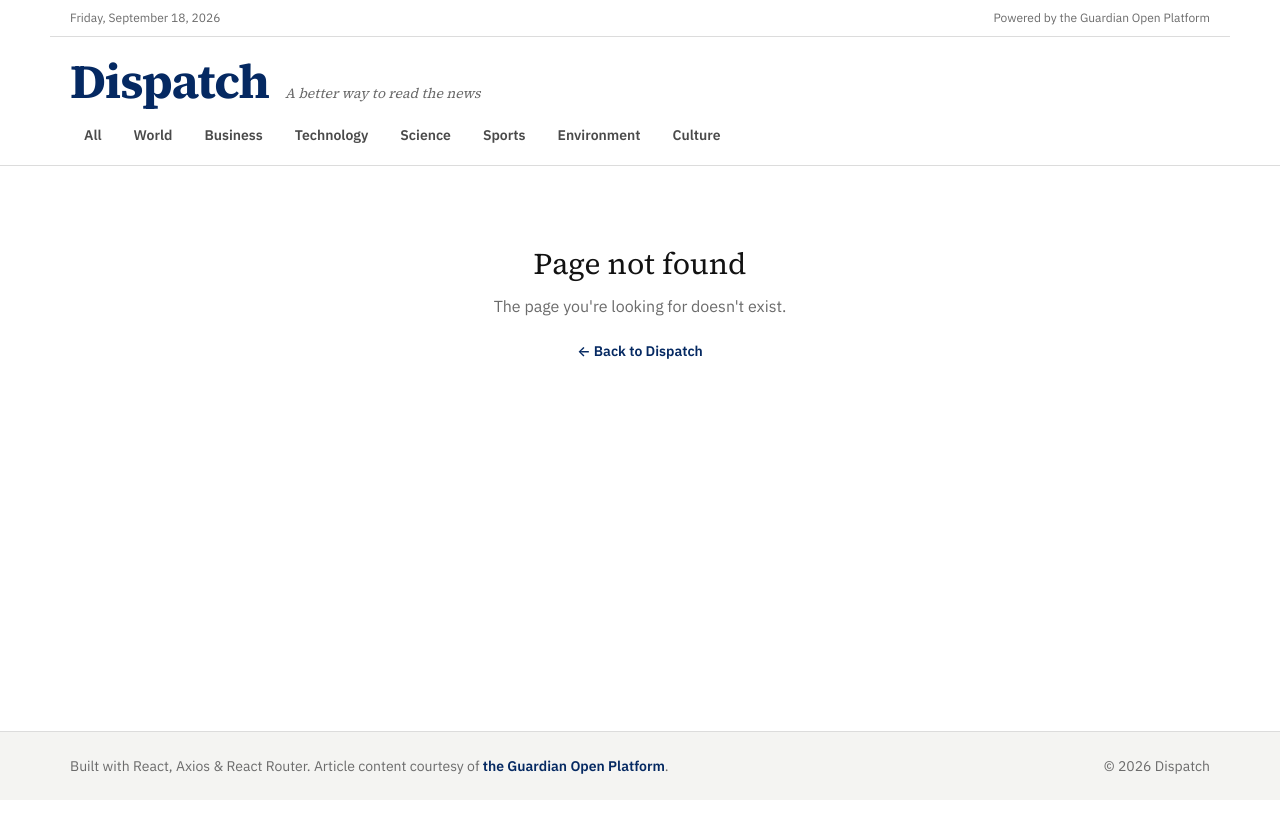
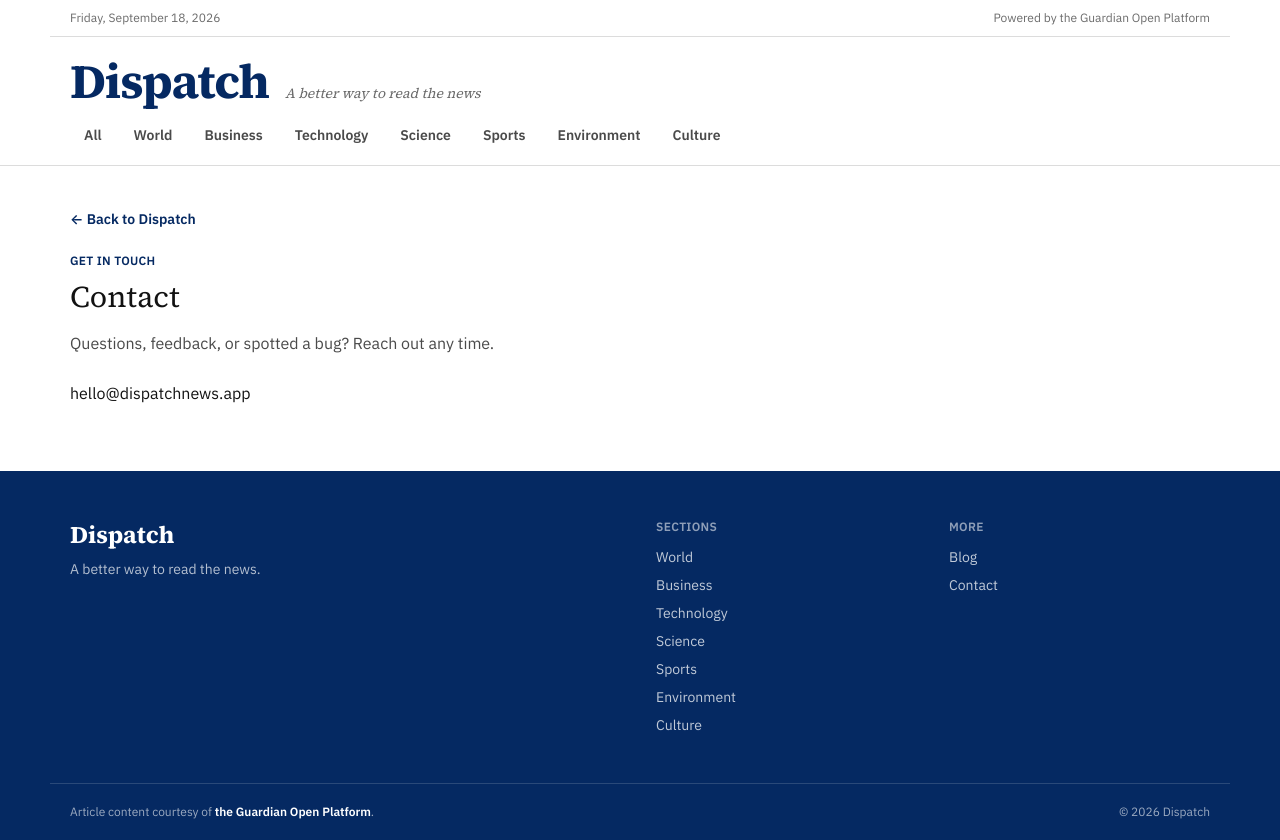
Before and after one commit to krishnaa021/teamconatus, a React (Vite) app in the folder News-app/: page /contact in a window 1280 px wide. Before the commit the page ends 800 px from the top, so only its background shows below. Built offline with nearby package versions, Linux system fonts and the light colour scheme; no server answers.

Commit message:
Updated the footer

```diff
--- a/News-app/src/App.jsx
+++ b/News-app/src/App.jsx
@@ -3,6 +3,8 @@ import Header from './components/Header.jsx'
 import Footer from './components/Footer.jsx'
 import Home from './pages/Home.jsx'
 import ArticleDetail from './pages/ArticleDetail.jsx'
+import Blog from './pages/Blog.jsx'
+import Contact from './pages/Contact.jsx'
 import NotFound from './pages/NotFound.jsx'
 
 export default function App() {
@@ -14,6 +16,8 @@ export default function App() {
           <Route path="/" element={<Home />} />
           {/* "*" captures Guardian ids, which contain slashes */}
           <Route path="/article/*" element={<ArticleDetail />} />
+          <Route path="/blog" element={<Blog />} />         {/* ← add this line */}
+          <Route path="/contact" element={<Contact />} />   {/* ← add this line */}
           <Route path="*" element={<NotFound />} />
         </Routes>
       </main>
--- a/News-app/src/components/Footer.jsx
+++ b/News-app/src/components/Footer.jsx
@@ -1,21 +1,66 @@
+import { Link } from 'react-router-dom'
+import { SECTIONS } from './Filters.jsx'
 import { wrap } from '../lib/layout.js'
+
+
+const sectionLinks = SECTIONS.filter((section) => section.id)
+
+const linkClass = 'text-paper/75 hover:text-paper hover:underline'
+const headingClass = 'mb-3 text-xs font-semibold uppercase tracking-wide text-paper/55'
 
 export default function Footer() {
   return (
-    <footer className="border-t border-rule bg-paper-tint">
+    <footer className="bg-navy text-paper">
+      <div className={`${wrap} grid grid-cols-2 gap-x-8 gap-y-10 py-12 sm:grid-cols-4`}>
+        <div className="col-span-2 sm:col-span-2">
+          <Link to="/" className="font-display text-2xl font-bold">
+            Dispatch
+          </Link>
+          <p className="mt-2 max-w-xs text-sm text-paper/70">
+            A better way to read the news.
+          </p>
+        </div>
+
+        <div>
+          <h4 className={headingClass}>Sections</h4>
+          <ul className="space-y-2 text-sm">
+            {sectionLinks.map((section) => (
+              <li key={section.id}>
+                <Link to={`/?section=${section.id}`} className={linkClass}>
+                  {section.label}
+                </Link>
+              </li>
+            ))}
+          </ul>
+        </div>
+
+        <div>
+          <h4 className={headingClass}>More</h4>
+          <ul className="space-y-2 text-sm">
+            <li>
+              <Link to="/blog" className={linkClass}>
+                Blog
+              </Link>
+            </li>
+            <li>
+              <Link to="/contact" className={linkClass}>
+                Contact
+              </Link>
+            </li>
+          </ul>
+        </div>
+      </div>
+
       <div
-        className={`${wrap} flex flex-col gap-1.5 py-6 text-sm text-meta lg:flex-row lg:justify-between`}
+        className={`${wrap} flex flex-col gap-1.5 border-t border-paper/15 py-5 text-xs text-paper/60 sm:flex-row sm:justify-between`}
       >
         <p>
-          Built with React, Axios &amp; React Router. Article content courtesy of{' '}
-          <a
-            href="https://open-platform.theguardian.com/"
-            target="_blank"
-            rel="noreferrer"
-            className="font-semibold text-navy hover:underline"
-          >
-            the Guardian Open Platform
-          </a>
+          Article content courtesy of{' '}
+
+            <a href="https://open-platform.theguardian.com/" target="_blank" rel="noreferrer" className="font-semibold text-paper hover:underline">
+              the Guardian Open Platform
+            </a>
+
           .
         </p>
         <p>&copy; {new Date().getFullYear()} Dispatch</p>
--- /dev/null
+++ b/News-app/src/pages/Blog.jsx
@@ -0,0 +1,20 @@
+import { Link } from 'react-router-dom'
+import { wrap } from '../lib/layout.js'
+
+export default function Blog() {
+  return (
+    <div className={`${wrap} max-w-[720px] pb-16 pt-10`}>
+      <Link to="/" className="mb-6 inline-block text-sm font-semibold text-navy hover:underline">
+        &larr; Back to Dispatch
+      </Link>
+
+      <span className="mb-2.5 block text-xs font-semibold uppercase tracking-wide text-navy">
+        Dispatch Blog
+      </span>
+      <h1 className="mb-4 text-3xl">Notes from the newsroom</h1>
+      <p className="text-ink-soft">
+        This is where opinion pieces, analysis, commentary, and frequent updates that offer a personal or expert perspective on current events — will live. Nothing posted yet, but check back soon.
+      </p>
+    </div>
+  )
+}
--- /dev/null
+++ b/News-app/src/pages/Contact.jsx
@@ -0,0 +1,29 @@
+import { Link } from 'react-router-dom'
+import { wrap } from '../lib/layout.js'
+
+const CONTACT_EMAIL = 'hello@dispatchnews.app'
+
+export default function Contact() {
+  return (
+    <div className={`${wrap} max-w-[720px] pb-16 pt-10`}>
+      <Link to="/" className="mb-6 inline-block text-sm font-semibold text-navy hover:underline">
+        &larr; Back to Dispatch
+      </Link>
+
+      <span className="mb-2.5 block text-xs font-semibold uppercase tracking-wide text-navy">
+        Get in touch
+      </span>
+      <h1 className="mb-4 text-3xl">Contact</h1>
+      <p className="mb-6 text-ink-soft">
+        Questions, feedback, or spotted a bug? Reach out any time.
+      </p>
+
+
+        <a href={`mailto:${CONTACT_EMAIL}`}
+        className="text-lg font-semibold text-blue hover:underline"></a>
+
+        {CONTACT_EMAIL}
+
+    </div>
+  )
+}
```
